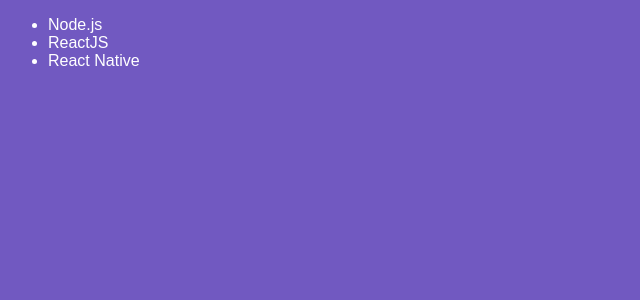
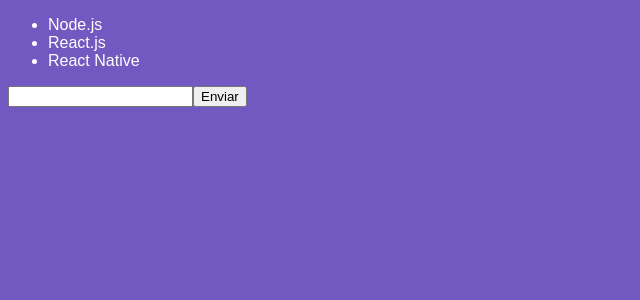
Before and after one commit to nivaldobagagijr/Modulo-04-Introducao-React, a React app: page / in a window 1280 px wide. Shown: the top 300 px of the page, without its empty margins (0-640 px from the left). Built offline with nearby package versions, Linux system fonts and the light colour scheme.

Commit message:
Estado e Imutabilidade

```diff
--- a/src/components/TechList.js
+++ b/src/components/TechList.js
@@ -2,6 +2,7 @@
 
 class TechList extends Component {
   state = {
+    newTech: '',
     techs: [
       'Node.js',
       'React.js',
@@ -9,13 +10,33 @@
     ]
   };
 
+  handleInputChange = e => {
+    this.setState({ newTech: e.target.value });
+  }
+
+  handleSubmit = e => {
+    e.preventDefault();
+
+    this.setState({
+      techs: [...this.state.techs, this.state.newTech],
+      newTech: ''
+    });
+  }
+
   render() {
     return (
-      <ul>
-        <li>Node.js</li>
-        <li>ReactJS</li>
-        <li>React Native</li>
-      </ul>
+      <form onSubmit={this.handleSubmit}>
+        <ul>
+          {this.state.techs.map(tech => <li key={tech}>{tech}</li>)}
+        </ul>
+        <input
+          type="text"
+          onChange={this.handleInputChange}
+          value={this.state.newTech}
+        />
+        <button type="submit">Enviar</button>
+      </form>
+
     )
   }
 }
```
